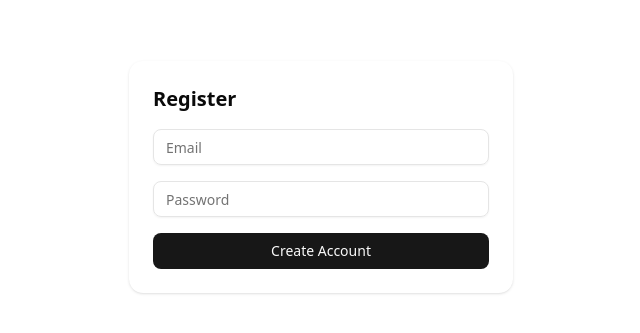
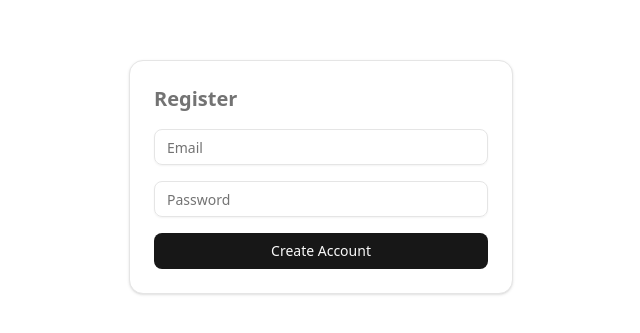
Before and after one commit to amirrexa/marketplace, a Next.js app: page /register in a window 1280 px wide. Shown: the part 223-556 px from the top of the page, without its empty margins (319-959 px from the left). Built offline with nearby package versions, Linux system fonts and the light colour scheme.

Commit message:
🎨 UI: Theme Consideration

```diff
--- a/app/dashboard/profile/page.tsx
+++ b/app/dashboard/profile/page.tsx
@@ -41,7 +41,7 @@ export default function ProfilePage() {
 
     return (
         <main className="max-w-xl mx-auto px-4 py-10">
-            <h1 className="text-2xl font-bold mb-6 text-center">👤 Profile</h1>
+            <h1 className="text-2xl font-bold mb-6 text-center">Profile</h1>
 
             {loading ? (
                 <p className="text-muted-foreground text-sm text-center">Loading...</p>
--- a/app/layout.tsx
+++ b/app/layout.tsx
@@ -1,6 +1,6 @@
+import { Toaster } from "@/components/ui/sonner";
 import type { Metadata } from "next";
 import "./globals.css";
-import { Toaster } from "@/components/ui/sonner";
 import { ThemeProvider } from "@/components/ThemeProvider";
 
 export const metadata: Metadata = {
@@ -10,13 +10,13 @@ export const metadata: Metadata = {
 
 export default function RootLayout({ children }: { children: React.ReactNode }) {
   return (
-    <ThemeProvider attribute="class" defaultTheme="system" enableSystem>
-      <html lang="en">
-        <body>
+    <html lang="en" suppressHydrationWarning>
+      <body>
+        <ThemeProvider attribute="class" defaultTheme="system" enableSystem>
           {children}
           <Toaster position="top-right" />
-        </body>
-      </html>
-    </ThemeProvider>
+        </ThemeProvider>
+      </body>
+    </html>
   );
 }
--- a/app/login/page.tsx
+++ b/app/login/page.tsx
@@ -34,7 +34,6 @@ export default function LoginPage() {
             const data = await res.json();
             toast.success(data.message || "Logged in!");
 
-            // ✅ Get user role from /api/me
             const meRes = await fetch("/api/me");
             const meData = await meRes.json();
 
@@ -62,12 +61,12 @@ export default function LoginPage() {
     };
 
     return (
-        <div className="min-h-screen flex items-center justify-center p-4">
+        <div className="min-h-screen flex items-center justify-center p-4 bg-background text-foreground">
             <form
                 onSubmit={handleLogin}
-                className="w-full max-w-sm bg-white p-6 rounded-xl shadow space-y-4"
+                className="w-full max-w-sm bg-card p-6 rounded-xl shadow space-y-4 border border-border"
             >
-                <h2 className="text-xl font-semibold">Login</h2>
+                <h2 className="text-xl font-semibold text-muted-foreground">Login</h2>
                 <Input
                     type="email"
                     placeholder="Email"
--- a/app/register/page.tsx
+++ b/app/register/page.tsx
@@ -33,7 +33,6 @@ export default function RegisterPage() {
 
             toast.success(data.message || "Account created!");
 
-            // ✅ Redirect after short delay
             setTimeout(() => {
                 router.push("/login");
             }, 500);
@@ -44,12 +43,12 @@ export default function RegisterPage() {
     };
 
     return (
-        <div className="min-h-screen flex items-center justify-center p-4">
+        <div className="min-h-screen flex items-center justify-center p-4 bg-background text-foreground transition-colors">
             <form
                 onSubmit={handleSubmit}
-                className="w-full max-w-sm bg-white p-6 rounded-xl shadow space-y-4"
+                className="w-full max-w-sm bg-card text-foreground p-6 rounded-xl shadow space-y-4 border border-border"
             >
-                <h2 className="text-xl font-semibold">Register</h2>
+                <h2 className="text-xl text-muted-foreground font-semibold">Register</h2>
                 <Input
                     type="email"
                     placeholder="Email"
```
